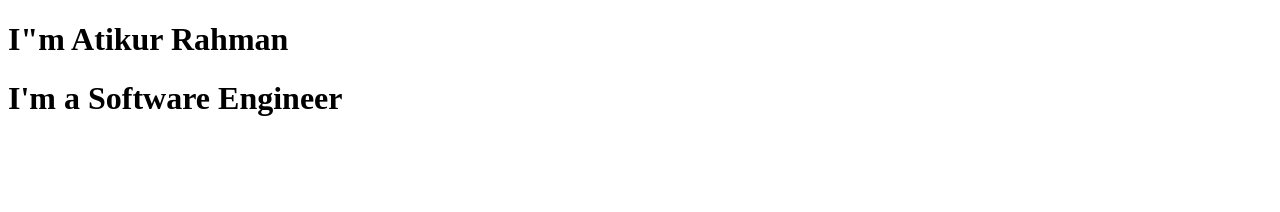
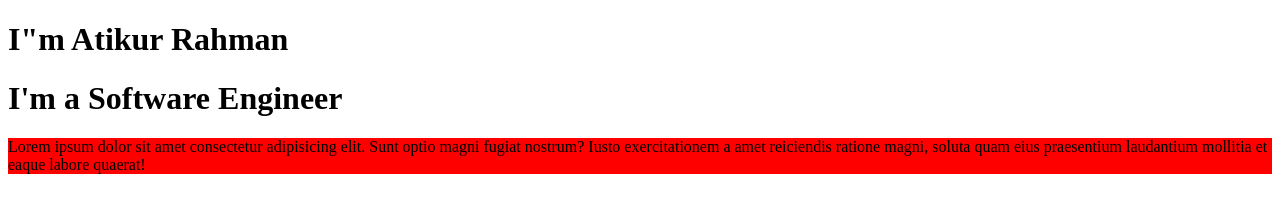
Before and after one commit to atikur09/my-first-repo, a plain HTML site: page index.html in a window 1280 px wide. Drawn offline with Linux system fonts and the light colour scheme.

Commit message:
extarnel css added

```diff
--- a/index.html
+++ b/index.html
@@ -5,9 +5,13 @@
     <meta http-equiv="X-UA-Compatible" content="IE=edge">
     <meta name="viewport" content="width=device-width, initial-scale=1.0">
     <title>My first github repo</title>
+    <link rel="stylesheet" href="style.css">
 </head>
 <body>
     <h1>I"m Atikur Rahman</h1>
     <h1>I'm a Software Engineer</h1>
+    <p>
+        Lorem ipsum dolor sit amet consectetur adipisicing elit. Sunt optio magni fugiat nostrum? Iusto exercitationem a amet reiciendis ratione magni, soluta quam eius praesentium laudantium mollitia et eaque labore quaerat!
+    </p>
 </body>
 </html>
--- /dev/null
+++ b/style.css
@@ -0,0 +1,3 @@
+p{
+    background-color: red;
+}
```
